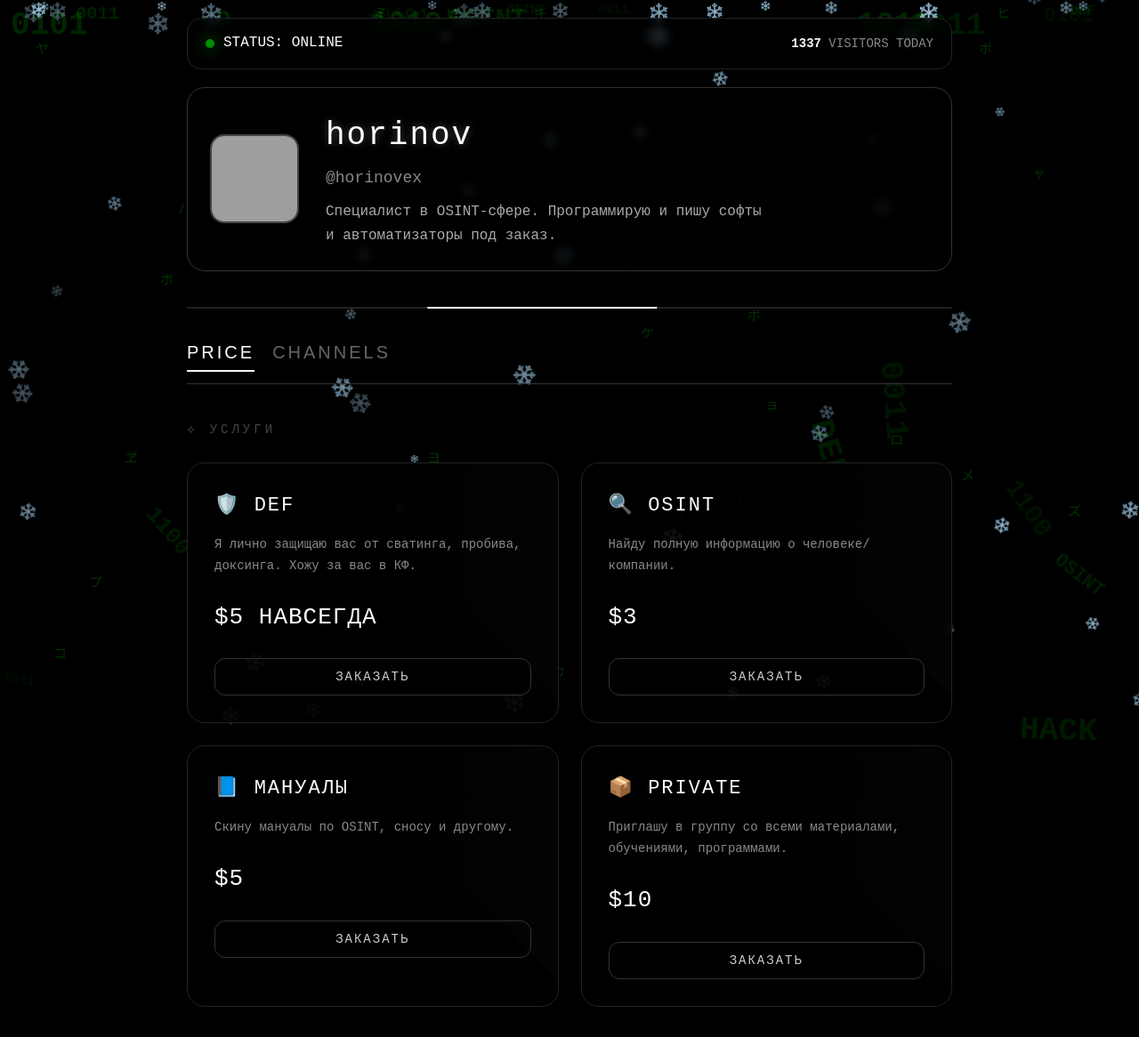
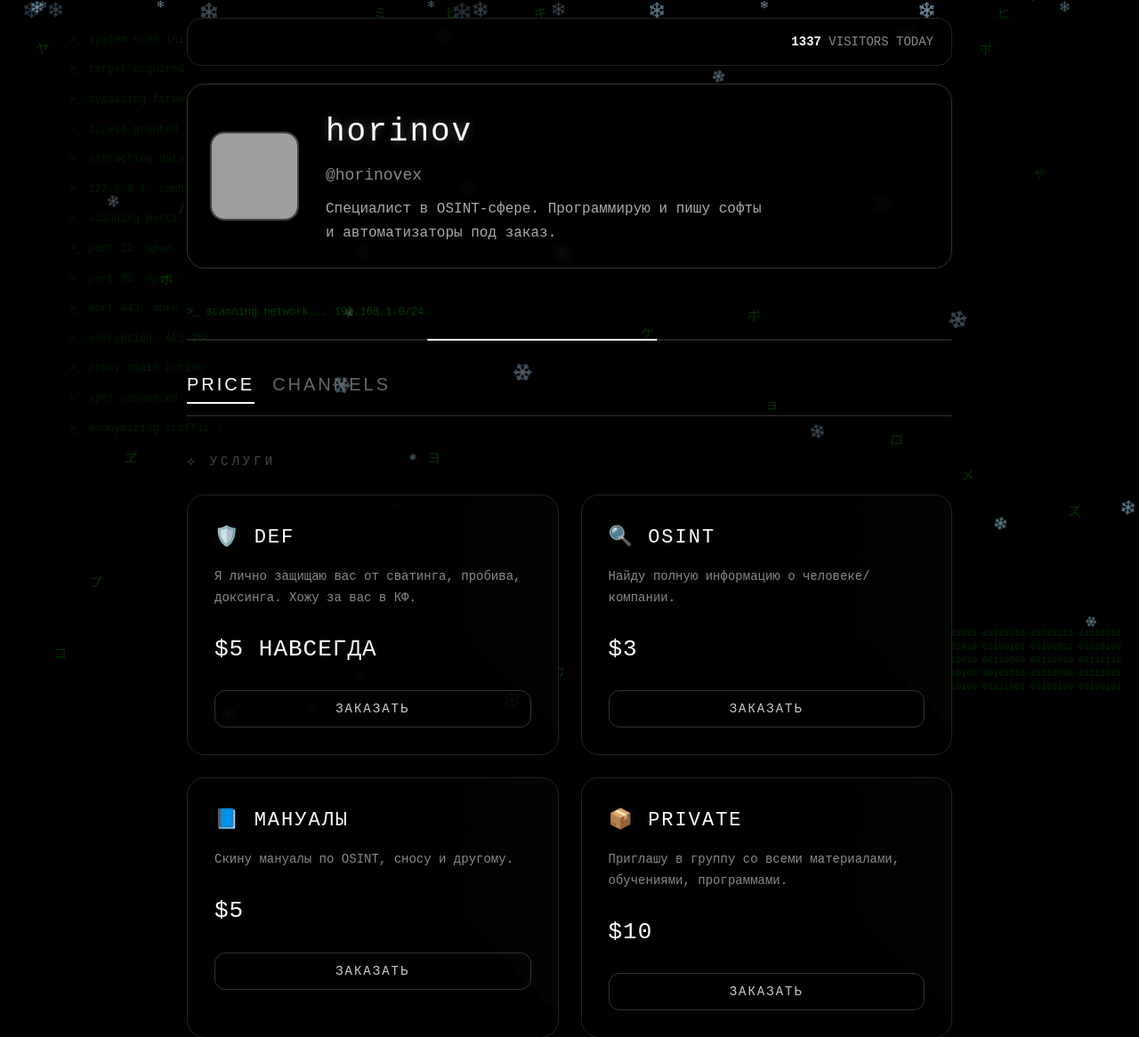
Before and after one commit to extrenovka/horinoveix-site, a Flask app: page / in a window 1280 px wide. Shown: the top 1166 px of the page at 89% size. Run offline with Flask 3, Linux system fonts and the light colour scheme; grey boxes are pictures that could not be loaded.

Commit message:
removed online, added terminal lines, less snow

```diff
--- a/templates/index.html
+++ b/templates/index.html
@@ -33,8 +33,8 @@
             pointer-events: none;
         }
 
-        /* Плавающие цифры */
-        .floating-numbers {
+        /* Терминальные строки */
+        .terminal-lines {
             position: fixed;
             top: 0;
             left: 0;
@@ -42,24 +42,15 @@
             height: 100%;
             z-index: 1;
             pointer-events: none;
+            padding: 20px;
+            font-size: 12px;
+            color: #0f0;
+            opacity: 0.1;
+            white-space: pre;
+            line-height: 1.4;
         }
 
-        .float-num {
-            position: absolute;
-            color: #0f0;
-            opacity: 0.1;
-            font-size: 20px;
-            font-weight: bold;
-            animation: float 20s linear infinite;
-            white-space: nowrap;
-        }
-
-        @keyframes float {
-            from { transform: translateY(100vh) rotate(0deg); }
-            to { transform: translateY(-100vh) rotate(360deg); }
-        }
-
-        /* Снег */
+        /* Снег (уменьшил количество) */
         .snow {
             position: fixed;
             top: 0;
@@ -74,15 +65,29 @@
             position: absolute;
             color: #fff;
             user-select: none;
-            opacity: 0.5;
-            font-size: 12px;
+            opacity: 0.4;
+            font-size: 10px;
             animation: fall linear infinite;
-            filter: blur(0.5px);
+            filter: blur(0.3px);
         }
 
         @keyframes fall {
             from { transform: translateY(-100vh) rotate(0deg); }
             to { transform: translateY(100vh) rotate(360deg); }
+        }
+
+        /* Бинарный код */
+        .binary-code {
+            position: fixed;
+            bottom: 20px;
+            right: 20px;
+            color: #0f0;
+            opacity: 0.15;
+            font-size: 10px;
+            z-index: 1;
+            pointer-events: none;
+            text-align: right;
+            line-height: 1.5;
         }
 
         .container {
@@ -93,37 +98,16 @@
             padding: 20px;
         }
 
-        /* Верхняя панель со статусом */
+        /* Верхняя панель (без статуса) */
         .top-bar {
             display: flex;
-            justify-content: space-between;
-            align-items: center;
+            justify-content: flex-end;
             margin-bottom: 20px;
             padding: 15px 20px;
             border: 1px solid #222;
             border-radius: 16px;
             background: rgba(0,0,0,0.7);
             backdrop-filter: blur(5px);
-        }
-
-        .status {
-            display: flex;
-            align-items: center;
-            gap: 10px;
-        }
-
-        .status-dot {
-            width: 10px;
-            height: 10px;
-            background: #0f0;
-            border-radius: 50%;
-            animation: pulse 2s infinite;
-        }
-
-        @keyframes pulse {
-            0% { opacity: 1; box-shadow: 0 0 5px #0f0; }
-            50% { opacity: 0.5; box-shadow: 0 0 20px #0f0; }
-            100% { opacity: 1; box-shadow: 0 0 5px #0f0; }
         }
 
         .visitor-count {
@@ -196,6 +180,20 @@
             color: #aaa;
             max-width: 500px;
             line-height: 1.7;
+        }
+
+        /* Строка сканирования */
+        .scan-line {
+            font-size: 12px;
+            color: #0f0;
+            margin: 10px 0;
+            opacity: 0.5;
+            animation: blink 2s infinite;
+        }
+
+        @keyframes blink {
+            0%, 100% { opacity: 0.5; }
+            50% { opacity: 0.2; }
         }
 
         /* Навигация */
@@ -595,28 +593,44 @@
             .price-grid, .channels-grid {
                 grid-template-columns: 1fr;
             }
-            .top-bar {
-                flex-direction: column;
-                gap: 10px;
-            }
         }
     </style>
 </head>
 <body>
     <canvas id="matrix-bg"></canvas>
 
-    <!-- Плавающие цифры -->
-    <div class="floating-numbers" id="floatingNumbers"></div>
+    <!-- Терминальные строки -->
+    <div class="terminal-lines">
+        >_ system scan initiated...<br>
+        >_ target acquired<br>
+        >_ bypassing firewalls...<br>
+        >_ access granted<br>
+        >_ extracting data...<br>
+        >_ 127.0.0.1: connected<br>
+        >_ scanning ports...<br>
+        >_ port 22: open<br>
+        >_ port 80: open<br>
+        >_ port 443: open<br>
+        >_ encryption: AES-256<br>
+        >_ proxy chain active<br>
+        >_ vpn: connected<br>
+        >_ anonymizing traffic...
+    </div>
+
+    <!-- Бинарный код -->
+    <div class="binary-code">
+        01001000 01101111 01110010 01101001 01101110 01101111 01110110<br>
+        01100101 01111000 00100000 01110000 01110010 01101111 01101010 01100101 01100011 01110100<br>
+        00110010 00110000 00110010 00110110<br>
+        01101111 01110011 01101001 01101110 01110100 00101110 01110000 01111001<br>
+        01100100 01100101 01100110 00101110 01110011 01110100 01111001 01101100 01100101
+    </div>
 
     <div class="snow" id="snow"></div>
 
     <div class="container">
-        <!-- Верхняя панель -->
+        <!-- Верхняя панель (без статуса) -->
         <div class="top-bar">
-            <div class="status">
-                <div class="status-dot"></div>
-                <span>STATUS: ONLINE</span>
-            </div>
             <div class="visitor-count">
                 <span id="visitorCounter">1337</span> VISITORS TODAY
             </div>
@@ -633,6 +647,9 @@
                 <div class="desc">Специалист в OSINT-сфере. Программирую и пишу софты и автоматизаторы под заказ.</div>
             </div>
         </div>
+
+        <!-- Строка сканирования -->
+        <div class="scan-line">>_ scanning network... 192.168.1.0/24</div>
 
         <!-- Индикатор загрузки -->
         <div class="loading-bar">
@@ -754,36 +771,17 @@
         }
         setInterval(matrix, 50);
 
-        // Плавающие цифры
-        function createFloatingNumbers() {
-            const container = document.getElementById('floatingNumbers');
-            const numbers = ['0', '1', '0101', '1010', '0011', '1100', 'OSINT', 'DEF', 'HACK'];
-
-            for (let i = 0; i < 30; i++) {
-                const num = document.createElement('div');
-                num.className = 'float-num';
-                num.textContent = numbers[Math.floor(Math.random() * numbers.length)];
-                num.style.left = Math.random() * 100 + '%';
-                num.style.animationDuration = Math.random() * 30 + 20 + 's';
-                num.style.fontSize = Math.random() * 30 + 10 + 'px';
-                num.style.opacity = Math.random() * 0.1 + 0.05;
-                num.style.animationDelay = Math.random() * 10 + 's';
-                container.appendChild(num);
-            }
-        }
-        createFloatingNumbers();
-
-        // Снег
+        // Снег (уменьшил количество до 80)
         function createSnow() {
             const snow = document.getElementById('snow');
-            for (let i = 0; i < 120; i++) {
+            for (let i = 0; i < 80; i++) {
                 const flake = document.createElement('div');
                 flake.className = 'snowflake';
                 flake.innerHTML = '❄️';
                 flake.style.left = Math.random() * 100 + '%';
                 flake.style.animationDuration = Math.random() * 4 + 3 + 's';
-                flake.style.fontSize = Math.random() * 16 + 8 + 'px';
-                flake.style.opacity = Math.random() * 0.5 + 0.3;
+                flake.style.fontSize = Math.random() * 14 + 6 + 'px';
+                flake.style.opacity = Math.random() * 0.4 + 0.2;
                 flake.style.animationDelay = Math.random() * 8 + 's';
                 snow.appendChild(flake);
             }
@@ -793,9 +791,9 @@
         // Счетчик посещений
         let visitors = 1337;
         setInterval(() => {
-            visitors += Math.floor(Math.random() * 10);
+            visitors += Math.floor(Math.random() * 5);
             document.getElementById('visitorCounter').textContent = visitors;
-        }, 10000);
+        }, 15000);
 
         // Навигация
         function showSection(section) {
```
